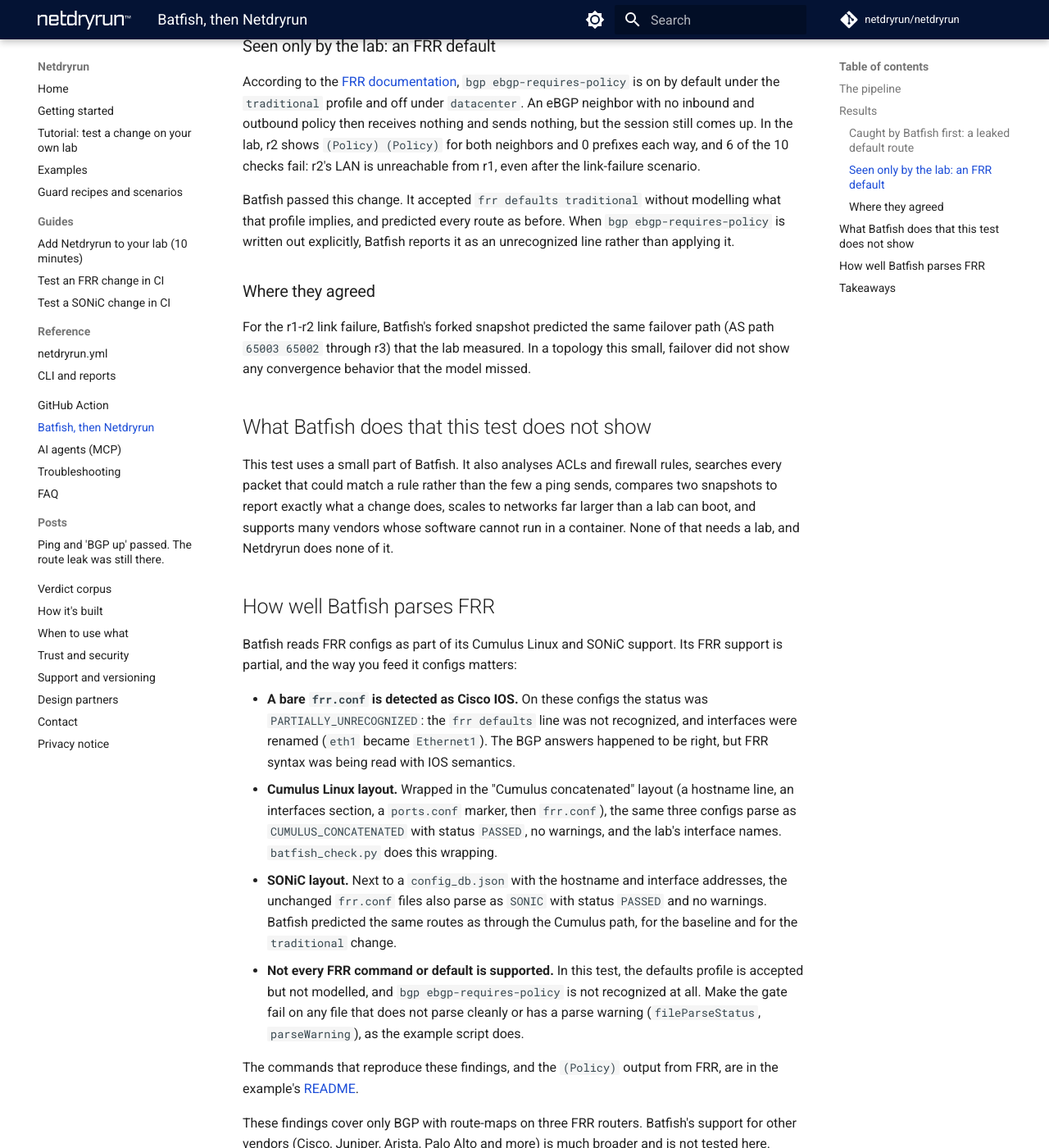
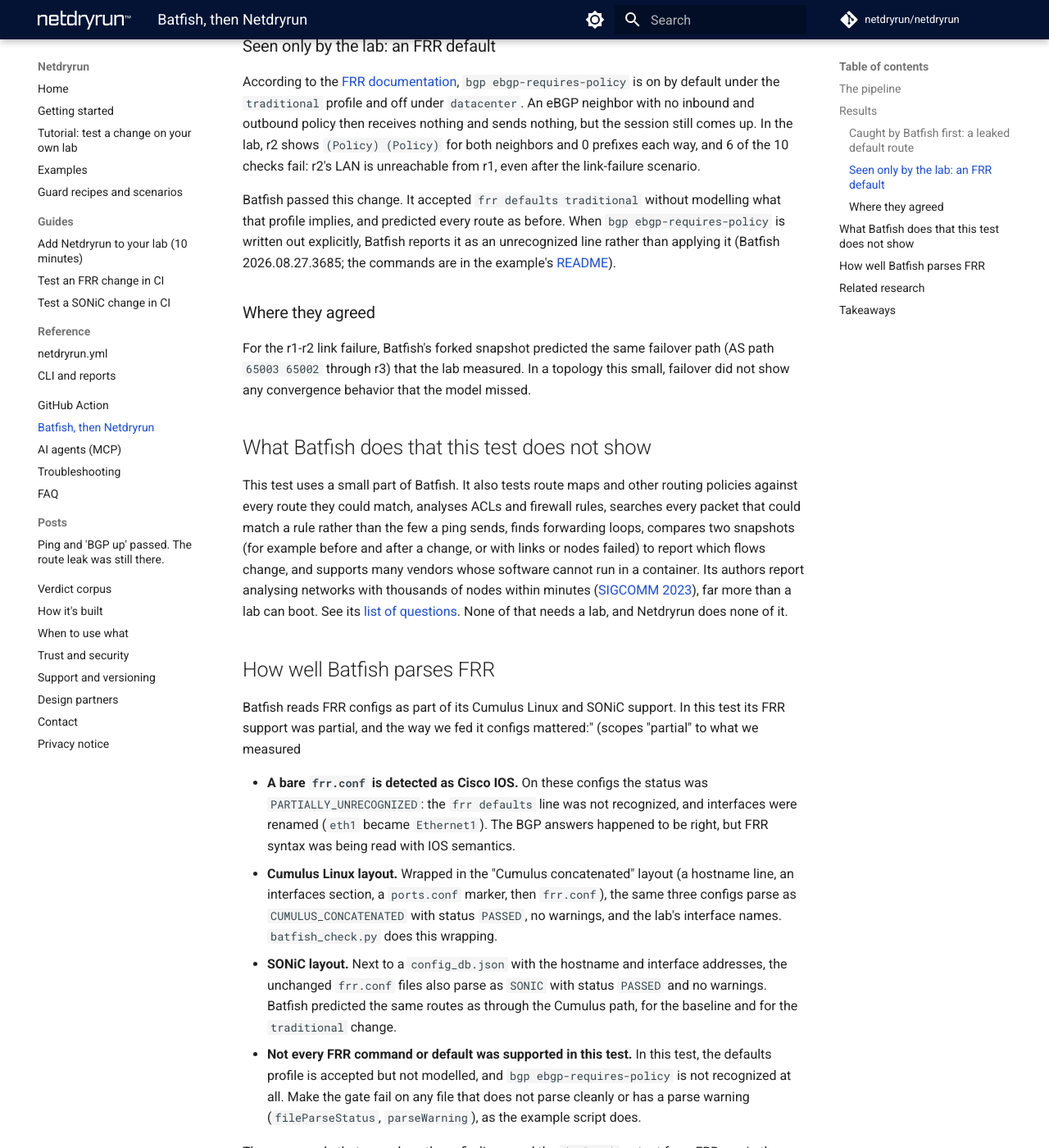
Before and after one commit to actions-marketplace-validations/netdryrun_Netdryrun, an MkDocs documentation site: the page built from website/docs/batfish.md, in a window 1280 px wide and 1400 px high, scrolled down 2864 px. Shown: the whole window at 82% size. Built offline with MkDocs 1.6.1 and Material for MkDocs 9.7.7, drawn with Linux system fonts in a browser that asks for light colours; plug-ins that fetch from the network failed and are left out; comment, search, counter and statistics services are not loaded; some of the changed text lies outside the part shown.

Commit message:
Batfish described as its authors do (control-plane model, its questions, sourced); measurements scoped to the version tested; HotNets 2025 model-free verification cited

```diff
--- a/website/docs/batfish.md
+++ b/website/docs/batfish.md
@@ -5,7 +5,7 @@
 
 # Batfish, then Netdryrun
 
-[Batfish](https://batfish.org) and Netdryrun™ answer different questions. Batfish reads configs and models the network: nothing has to boot, and in the runs below its analysis took 2 to 6 seconds once the Batfish service was running. Netdryrun boots the configs in a containerlab lab and checks what the routing software really does. Run Batfish first on every commit, and boot the lab only when it passes.
+[Batfish](https://batfish.org) and Netdryrun™ answer different questions. Batfish reads configs and models the network's routing and forwarding: nothing has to boot, and in the runs below its analysis took 2 to 6 seconds once the Batfish service was running. Netdryrun boots the configs in a containerlab lab and checks what the routing software really does. Run Batfish first on every commit, and boot the lab only when it passes.
 
 This page reports one measured run of that pipeline: four versions of a small FRR network, each tested by both stages. The code is in [`examples/batfish-pipeline`](https://github.com/netdryrun/netdryrun/tree/main/examples/batfish-pipeline).
 
@@ -82,7 +82,7 @@
 
 According to the [FRR documentation](https://docs.frrouting.org/en/latest/bgp.html#clicmd-bgp-ebgp-requires-policy), `bgp ebgp-requires-policy` is on by default under the `traditional` profile and off under `datacenter`. An eBGP neighbor with no inbound and outbound policy then receives nothing and sends nothing, but the session still comes up. In the lab, r2 shows `(Policy) (Policy)` for both neighbors and 0 prefixes each way, and 6 of the 10 checks fail: r2's LAN is unreachable from r1, even after the link-failure scenario.
 
-Batfish passed this change. It accepted `frr defaults traditional` without modelling what that profile implies, and predicted every route as before. When `bgp ebgp-requires-policy` is written out explicitly, Batfish reports it as an unrecognized line rather than applying it.
+Batfish passed this change. It accepted `frr defaults traditional` without modelling what that profile implies, and predicted every route as before. When `bgp ebgp-requires-policy` is written out explicitly, Batfish reports it as an unrecognized line rather than applying it (Batfish 2026.08.27.3685; the commands are in the example's [README](https://github.com/netdryrun/netdryrun/tree/main/examples/batfish-pipeline#reproduce-the-findings)).
 
 ### Where they agreed
 
@@ -90,25 +90,29 @@
 
 ## What Batfish does that this test does not show
 
-This test uses a small part of Batfish. It also analyses ACLs and firewall rules, searches every packet that could match a rule rather than the few a ping sends, compares two snapshots to report exactly what a change does, scales to networks far larger than a lab can boot, and supports many vendors whose software cannot run in a container. None of that needs a lab, and Netdryrun does none of it.
+This test uses a small part of Batfish. It also tests route maps and other routing policies against every route they could match, analyses ACLs and firewall rules, searches every packet that could match a rule rather than the few a ping sends, finds forwarding loops, compares two snapshots (for example before and after a change, or with links or nodes failed) to report which flows change, and supports many vendors whose software cannot run in a container. Its authors report analysing networks with thousands of nodes within minutes ([SIGCOMM 2023](https://doi.org/10.1145/3603269.3604866)), far more than a lab can boot. See its [list of questions](https://batfish.readthedocs.io/en/latest/questions.html). None of that needs a lab, and Netdryrun does none of it.
 
 ## How well Batfish parses FRR
 
-Batfish reads FRR configs as part of its Cumulus Linux and SONiC support. Its FRR support is partial, and the way you feed it configs matters:
+Batfish reads FRR configs as part of its Cumulus Linux and SONiC support. In this test its FRR support was partial, and the way we fed it configs mattered:" (scopes "partial" to what we measured
 
 - **A bare `frr.conf` is detected as Cisco IOS.** On these configs the status was `PARTIALLY_UNRECOGNIZED`: the `frr defaults` line was not recognized, and interfaces were renamed (`eth1` became `Ethernet1`). The BGP answers happened to be right, but FRR syntax was being read with IOS semantics.
 - **Cumulus Linux layout.** Wrapped in the "Cumulus concatenated" layout (a hostname line, an interfaces section, a `ports.conf` marker, then `frr.conf`), the same three configs parse as `CUMULUS_CONCATENATED` with status `PASSED`, no warnings, and the lab's interface names. `batfish_check.py` does this wrapping.
 - **SONiC layout.** Next to a `config_db.json` with the hostname and interface addresses, the unchanged `frr.conf` files also parse as `SONIC` with status `PASSED` and no warnings. Batfish predicted the same routes as through the Cumulus path, for the baseline and for the `traditional` change.
-- **Not every FRR command or default is supported.** In this test, the defaults profile is accepted but not modelled, and `bgp ebgp-requires-policy` is not recognized at all. Make the gate fail on any file that does not parse cleanly or has a parse warning (`fileParseStatus`, `parseWarning`), as the example script does.
+- **Not every FRR command or default was supported in this test.** In this test, the defaults profile is accepted but not modelled, and `bgp ebgp-requires-policy` is not recognized at all. Make the gate fail on any file that does not parse cleanly or has a parse warning (`fileParseStatus`, `parseWarning`), as the example script does.
 
 The commands that reproduce these findings, and the `(Policy)` output from FRR, are in the example's [README](https://github.com/netdryrun/netdryrun/tree/main/examples/batfish-pipeline#reproduce-the-findings).
 
 These findings cover only BGP with route-maps on three FRR routers. Batfish's support for other vendors (Cisco, Juniper, Arista, Palo Alto and more) is much broader and is not tested here.
 
+## Related research
+
+A HotNets 2025 paper from Google and UC Berkeley, [Towards Accessible Model-Free Verification](https://doi.org/10.1145/3772356.3772380) (Krentsel et al.), joins the two ideas in one system: it boots real router images in the Kubernetes Network Emulator, extracts the converged data plane, and runs Batfish's existing questions on it. The authors report that this caught changes Batfish could not parse and found bugs in Batfish's model. This page keeps the two as separate stages, with the configs as the only shared input.
+
 ## Takeaways
 
 - Put Batfish first. It needs no lab, it failed the two changes it caught in 2 to 3 seconds of analysis, and it pointed at the cause: the file and line of the route-map typo, the routers that learn the leaked default.
-- Keep the lab stage. The change that passed Batfish broke every route through r2, because of a vendor default that the model does not know about.
+- Keep the lab stage. The change that passed Batfish broke every route through r2, because of a vendor default that the model, in the version we tested, did not apply.
 - Watch for disagreements, not only for failures. On the route-map typo, both stages failed, but Batfish's prediction of the outcome was wrong.
 
 See also [When to use what](when-to-use-what.md) for how Batfish, pyATS/Genie, containerlab and Netdryrun compare.
```
Also changed, not shown: website/docs/faq.md (+2 -2 lines), website/docs/llms-full.txt (+20 -16 lines), website/docs/when-to-use-what.md (+5 -5 lines).
